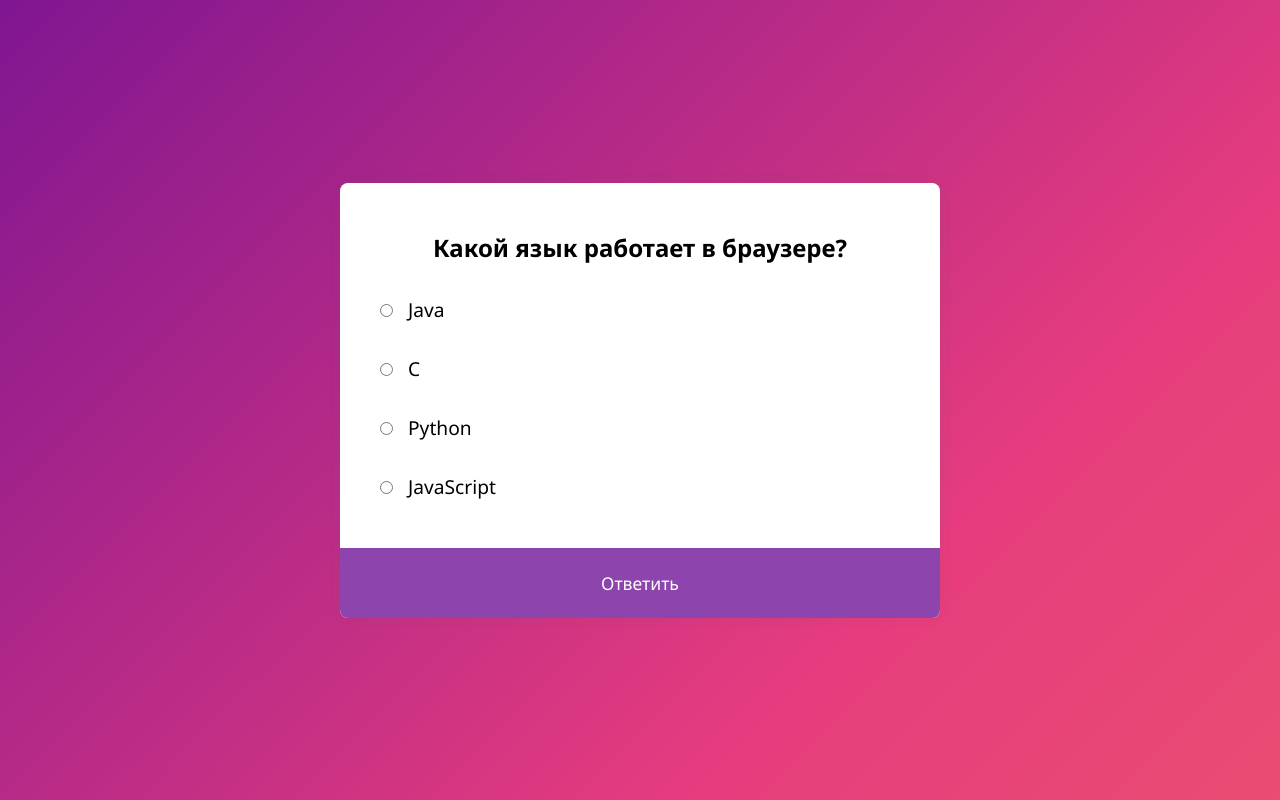
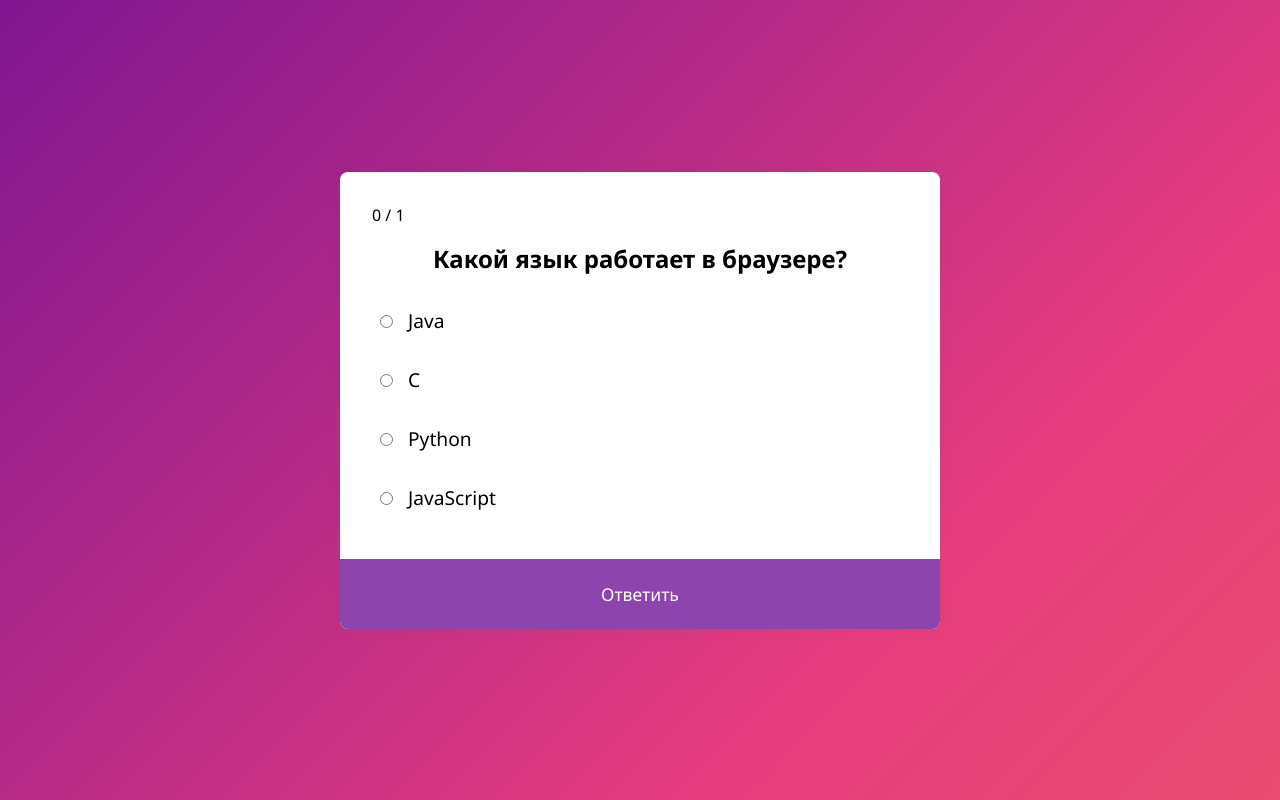
Before and after one commit to maxpiratemax/Quiz_vanilla_js, a plain HTML site: page index.html in a window 1280 px wide. Drawn offline with Linux system fonts and the light colour scheme.

Commit message:
some improvements

```diff
--- a/index.html
+++ b/index.html
@@ -1,5 +1,6 @@
 <!DOCTYPE html>
 <html lang="ru">
+
 <head>
 	<meta charset="UTF-8" />
 	<meta http-equiv="X-UA-Compatible" content="IE=edge" />
@@ -7,10 +8,11 @@
 	<title>Простой Quiz</title>
 	<link rel="stylesheet" href="./style.css" />
 </head>
+
 <body>
 
 	<div class="quiz" id="quiz">
-
+		<p id="subtitle">%currentQuestion%</p>
 		<div class="quiz-header" id="header">
 			<h2 class="title">Загружаем вопрос...</h2>
 
@@ -40,4 +42,5 @@
 
 	<script src="./script.js"></script>
 </body>
+
 </html>
--- a/script.js
+++ b/script.js
@@ -4,31 +4,39 @@ const questions = [
     answers: ["Java", "C", "Python", "JavaScript"],
     correct: 4,
   },
-  {
-    question: "Что означает CSS?",
-    answers: [
-      "Central Style Sheets",
-      "Cascading Style Sheets",
-      "Cascading Simple Sheets",
-      "Cars SUVs Sailboats",
-    ],
-    correct: 2,
-  },
-  {
-    question: "Что означает HTML?",
-    answers: [
-      "Hypertext Markup Language",
-      "Hypertext Markdown Language",
-      "Hyperloop Machine Language",
-      "Helicopters Terminals Motorboats Lamborginis",
-    ],
-    correct: 1,
-  },
-  {
-    question: "В каком году был создан JavaScript?",
-    answers: ["1996", "1995", "1994", "все ответы неверные"],
-    correct: 2,
-  },
+  // {
+  //   question: "Что означает CSS?",
+  //   answers: [
+  //     "Central Style Sheets",
+  //     "Cascading Style Sheets",
+  //     "Cascading Simple Sheets",
+  //     "Cars SUVs Sailboats",
+  //   ],
+  //   correct: 2,
+  // },
+  // {
+  //   question: "Что означает HTML?",
+  //   answers: [
+  //     "Hypertext Markup Language",
+  //     "Hypertext Markdown Language",
+  //     "Hyperloop Machine Language",
+  //     "Helicopters Terminals Motorboats Lamborginis",
+  //   ],
+  //   correct: 1,
+  // },
+  // {
+  //   question: "В каком году был создан JavaScript?",
+  //   answers: ["1996", "1995", "1994", "все ответы неверные"],
+  //   correct: 2,
+  // },
+  // {
+  //   question: `Что будет выведено в консоль в результате выполнения данного кода?
+  //   <span class="code">function foo() {} <br>
+  //   console.log(typeof foo());</span>
+  //   `,
+  //   answers: ["function", "undefined", "null", "number"],
+  //   correct: 2,
+  // },
 ];
 
 let score = 0;
@@ -37,7 +45,11 @@ let questionIndex = 0;
 const headerContainer = document.querySelector("#header");
 const listContainer = document.querySelector("#list");
 const submitBtn = document.querySelector("#submit");
+const subtitle = document.querySelector("#subtitle");
 
+shuffleQuestions(questions)
+// Доработать функцию ниже
+// shuffleAnswers(questions)
 clearPage();
 showQuestion();
 submitBtn.onclick = checkAnswer;
@@ -45,9 +57,15 @@ submitBtn.onclick = checkAnswer;
 function clearPage() {
   headerContainer.innerHTML = "";
   listContainer.innerHTML = "";
+  subtitle.innerHTML = ""
 }
 
 function showQuestion() {
+  const subtitleTemplate = `<p id="subtitle">%currentQuestion% / %allQuestions%</p>`
+  let subtitleTemplateNew = subtitleTemplate.replace('%currentQuestion%', questionIndex)
+  subtitleTemplateNew = subtitleTemplateNew.replace('%allQuestions%', questions.length)
+  subtitle.innerHTML = subtitleTemplateNew
+
   const headerTemplate = `<h2 class="title">%title%</h2>`;
   const title = headerTemplate.replace(
     "%title%",
@@ -125,8 +143,24 @@ function showResults() {
     .replace("%message%", message)
     .replace("%result%", result);
 
-	headerContainer.innerHTML = finalMessage;
-submitBtn.innerText = 'Начать заново'
-submitBtn.onclick = () => history.go()
+  headerContainer.innerHTML = finalMessage;
+  submitBtn.innerText = 'Начать заново'
+  submitBtn.onclick = () => history.go()
 
 }
+
+// Мешаем вопросы
+function shuffleQuestions(array) {
+  for (let i = array.length - 1; i > 0; i--) {
+    const j = Math.floor(Math.random() * (i + 1));
+    [array[i], array[j]] = [array[j], array[i]];
+  }
+}
+
+// Мешаем варианты ответов
+function shuffleAnswers(array) {
+  array = array.map(item => {
+    shuffleQuestions(item.answers)
+  })
+
+}
--- a/style.css
+++ b/style.css
@@ -161,6 +161,15 @@ body {
 	perspective: 1000px;
 	color: #94ca00;
 }
+.code {
+	display: block;
+	margin-top: 25px;
+	padding: 10px 10px 10px 35px;
+	background-color: #f3f3f3;
+	color: rgb(88, 88, 88);
+	text-align: left;
+	font-size: 1rem;
+}
 
 @keyframes shake {
 
```
